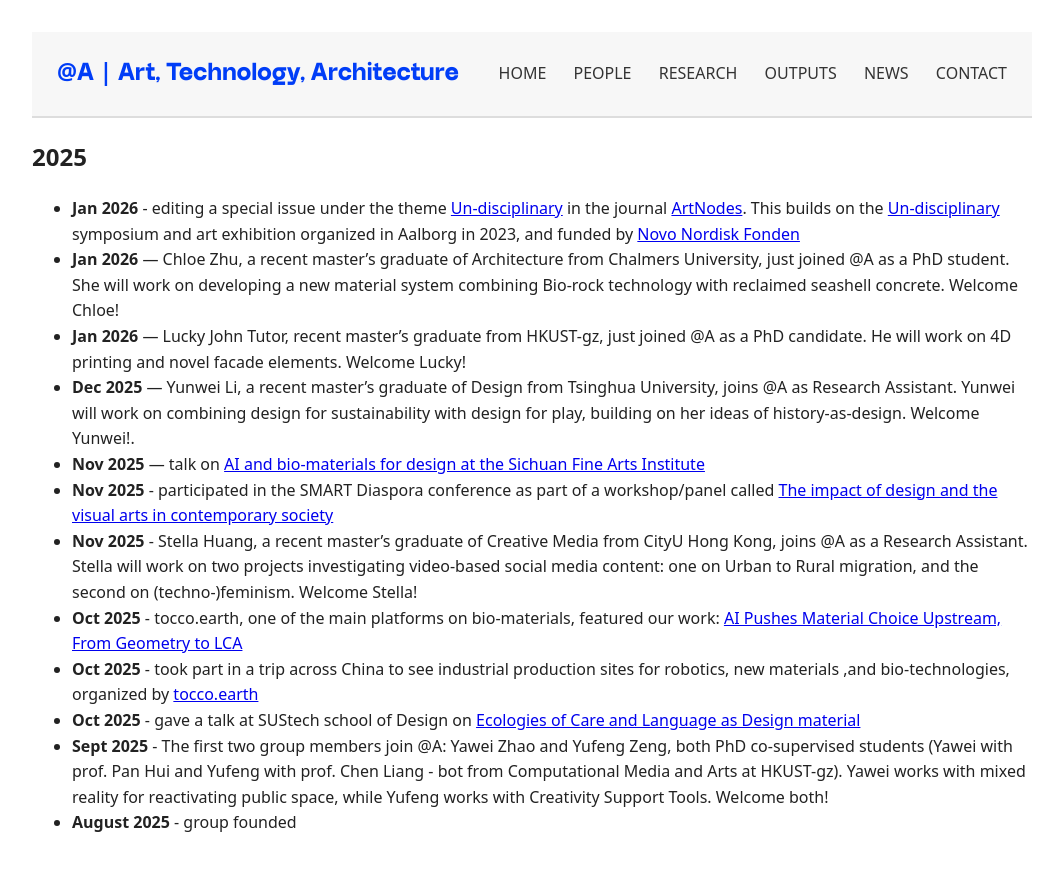
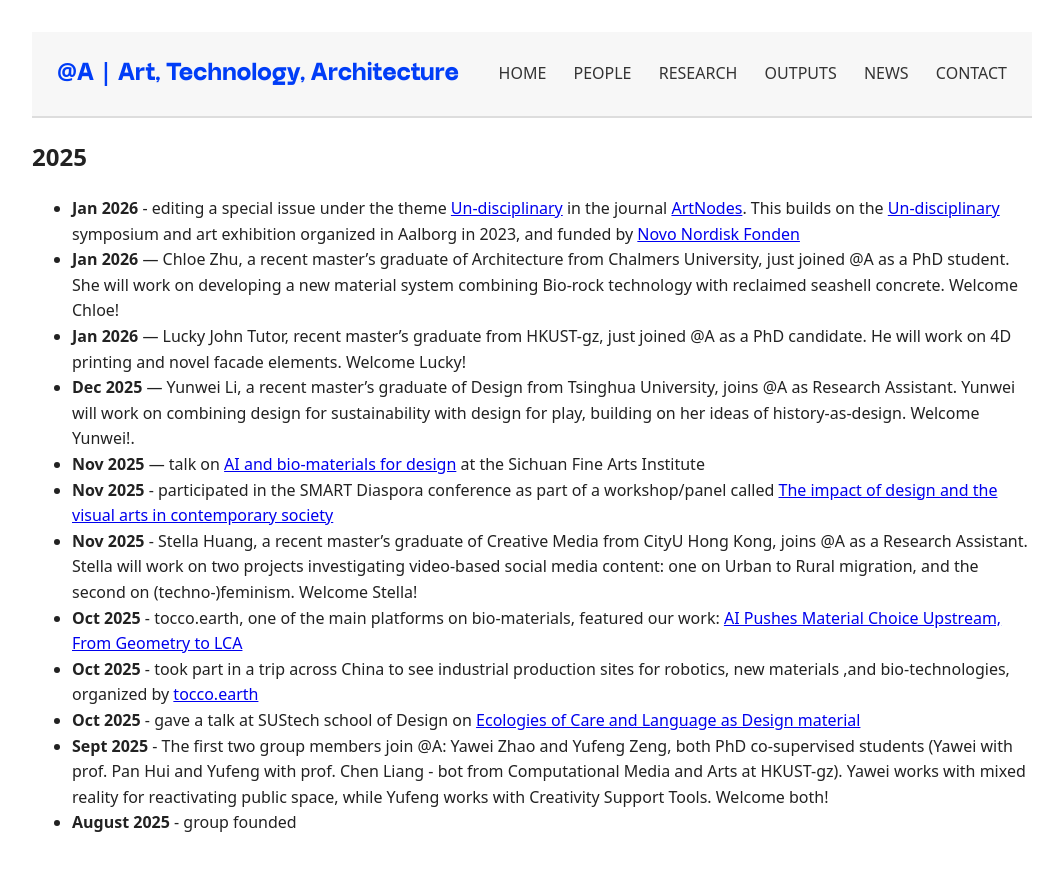
Before and after one commit to anqua/at-a, a Jekyll site: the page built from news.md, in a window 1280 px wide. Shown: the top 871 px of the page, without its empty margins (108-1171 px from the left). Built offline with Jekyll 4.4.1, drawn with Linux system fonts in a browser that asks for light colours; some web fonts are replaced.

Commit message:
Update news.md

```diff
--- a/news.md
+++ b/news.md
@@ -9,7 +9,7 @@ title: News
 - **Jan 2026** — Chloe Zhu, a recent master's graduate of Architecture from Chalmers University, just joined @A as a PhD student. She will work on developing a new material system combining Bio-rock technology with reclaimed seashell concrete. Welcome Chloe!
 - **Jan 2026** — Lucky John Tutor, recent master's graduate from HKUST-gz, just joined @A as a PhD candidate. He will work on 4D printing and novel facade elements. Welcome Lucky!
 - **Dec 2025** — Yunwei Li, a recent master's graduate of Design from Tsinghua University, joins @A as Research Assistant. Yunwei will work on combining design for sustainability with design for play, building on her ideas of history-as-design. Welcome Yunwei!.
-- **Nov 2025** — talk on <a href="https://mp.weixin.qq.com/s/cJqItKSQhdcrjMCkMWmffA" target="_blank" rel="noopener">AI and bio-materials for design at the Sichuan Fine Arts Institute</a>
+- **Nov 2025** — talk on <a href="https://mp.weixin.qq.com/s/cJqItKSQhdcrjMCkMWmffA" target="_blank" rel="noopener">AI and bio-materials for design</a> at the Sichuan Fine Arts Institute
 - **Nov 2025** - participated in the SMART Diaspora conference as part of a workshop/panel called <a href="https://www.linkedin.com/feed/update/urn:li:activity:7396896105701085184/" target="_blank" rel="noopener">The impact of design and the visual arts in contemporary society</a>
 - **Nov 2025** - Stella Huang, a recent master's graduate of Creative Media from CityU Hong Kong, joins @A as a Research Assistant. Stella will work on two projects investigating video-based social media content: one on Urban to Rural migration, and the second on (techno-)feminism. Welcome Stella!
 - **Oct 2025** - tocco.earth, one of the main platforms on bio-materials, featured our work: <a href="[https://tocco.earth/](https://tocco.earth/article/ai-pushes-material-choice-upstream-from-geometry-to-lca)" target="_blank" rel="noopener">AI Pushes Material Choice Upstream, From Geometry to LCA</a>
```
